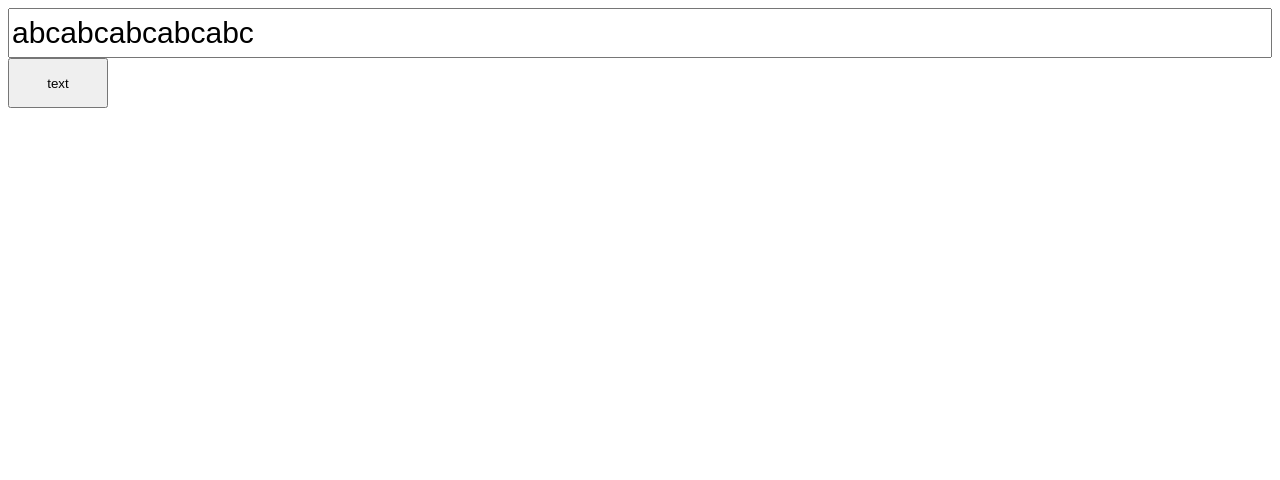
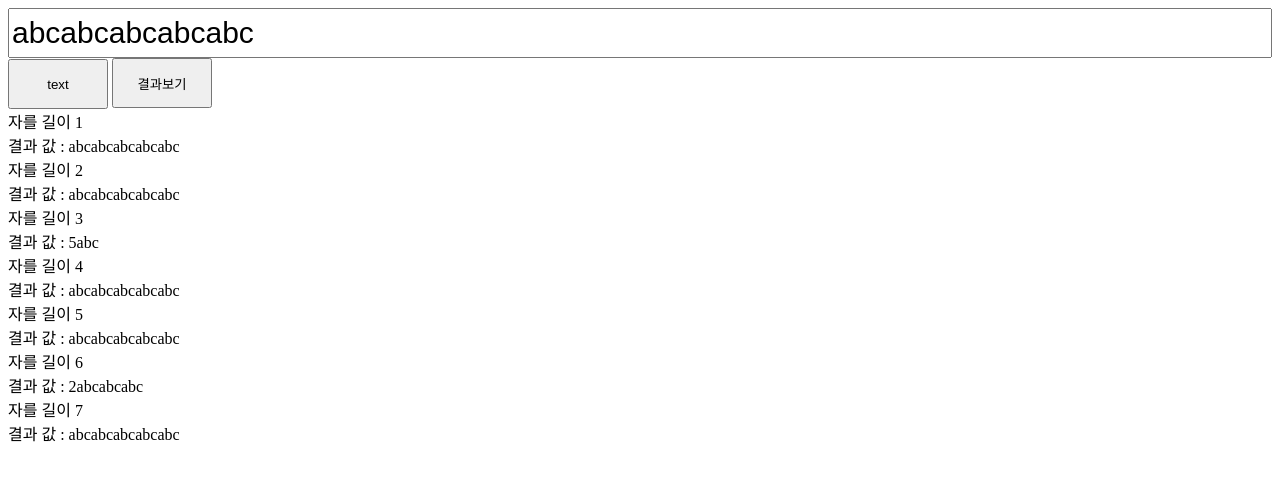
Before and after one commit to jkkim09/quiz-javascript, a website: page quiz-1/index.html in a window 1280 px wide. Both pictures are taken after a click on the button "text". Drawn offline with Linux system fonts and the light colour scheme.

Commit message:
1번문제 정답.

```diff
--- a/quiz-1/index.html
+++ b/quiz-1/index.html
@@ -6,22 +6,28 @@
                 height: 50px;
                 font-size: 30px;
             }
-            #test-button {
+            #test-button, #answer-button {
                 width: 100px;
                 height: 50px;
             }
         </style>
-        <script src="./quiz1-2.js"></script>
+        <script src="./quiz1-3.js"></script>
     </head>
     <body>
         <input id="input-text" placeholder="입력값" value="abcabcabcabcabc">
         <button id="test-button" onclick="testSend()">text</button>
+        <button id="answer-button" onclick="answer()">결과보기</button>
+        <div id="append"></div>
     </body>
     <script>
+    const quizFunction = new quiz1();
     function testSend() {
         const inputText = document.getElementById('input-text').value;
-        const quizFunction = new quiz1();
         quizFunction.testFunction(inputText);
+    }
+
+    function answer () {
+        alert(quizFunction.getAnswer().text);
     }
     </script>
 </html>
--- a/quiz-1/quiz1-2.js
+++ b/quiz-1/quiz1-2.js
@@ -8,7 +8,7 @@ class quiz1 {
         this.re_count = this.text_length;
         for (a; a<=this.text_length; a++) {
             const encoder_text = this.stringSubstr(value, a);
-            console.log('encoder_text : ', encoder_text);
+            console.log('encoder_text ------------------------------- ', encoder_text);
         }
     }
 
@@ -41,7 +41,20 @@ class quiz1 {
                     }
                 }
             }
+            console.log(r, length);
             console.log('< ', select_text_count, select_text, ' >');
+            if (select_text_count === 1) {
+                if (r === 0) {
+
+                    return_text += select_text;
+                    console.log('test 1111111111',  select_text);
+                } else {
+                    return_text += (select_text.substr(length-1, 1));
+                    console.log('test 1111111111',  select_text);
+                }
+
+            } else if (select_text_count > 1) {
+            }
         }
         this.re_count -= 1;
         return return_text;
--- /dev/null
+++ b/quiz-1/quiz1-3.js
@@ -0,0 +1,87 @@
+class quiz1 {
+    constructor () {
+        this.answer = {};
+        this.appendElement = document.getElementById('append');
+    }
+
+    testFunction (value) {
+        this.text_length = value.length;
+        this.re_count = parseInt(this.text_length / 2);
+        this.appendElement.innerHTML = '';
+        for (let a=1; a<=this.re_count; a++) {
+            const encoder_text = this.stringSubstr(value, a);
+            const re_el = this.addElement('자를 길이 '+a, '결과 값 : ' + encoder_text);
+
+            this.appendElement.append(re_el);
+            if (a === 1) {
+                this.answer = {
+                    length: encoder_text.length,
+                    text: encoder_text
+                }
+            } else {
+                if (this.answer.length > encoder_text.length) {
+                    this.answer = {
+                        length: encoder_text.length,
+                        text: encoder_text
+                    }
+                }
+            }
+        }
+    }
+
+    stringSubstr(text, length) {
+        let start_index = 0;
+        let check_count = 1;
+        let hold_check = false;
+        let hold_text = '';
+        let return_text = '';
+        for (;;) {
+            const check_text = text.substr(start_index, length);
+            const next_text = text.substr(start_index + length, length);
+            if (check_text === next_text) {
+                hold_check = true;
+                hold_text = check_text;
+                check_count += 1;
+                start_index += length;
+            } else {
+                if (hold_check) {
+                    return_text += (check_count + hold_text);
+                }else {
+                    if (start_index === 0) {
+                        return_text += check_text;
+                    } else {
+                        return_text += check_text.substr(length-1, 1);
+                    }
+                }
+                hold_check = false;
+                check_count = 1;
+                start_index += 1;
+            }
+
+            if ((this.text_length-1) <= start_index || next_text.length < length) {
+                if (hold_check) {
+                    return_text += (check_count + hold_text);
+                } else {
+                    return_text += next_text;
+                }
+                break;
+            }
+        }
+        return return_text;
+    }
+
+    addElement (a, b) {
+        const create_1 = document.createElement('div');
+        const create_2 = document.createElement('div');
+        const create_3 = document.createElement('div');
+        create_2.innerHTML = a;
+        create_3.innerHTML = b;
+        create_1.append(create_2);
+        create_1.append(create_3);
+        return create_1;
+    }
+
+    getAnswer () {
+        return this.answer;
+    }
+}
```
